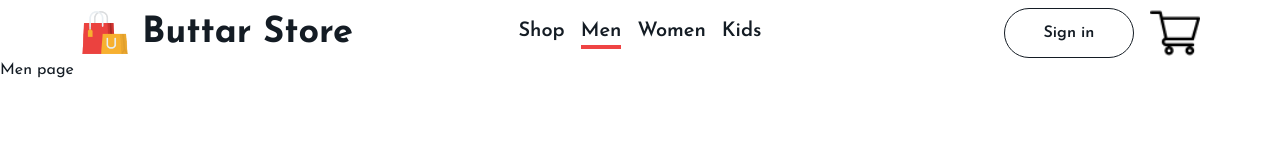
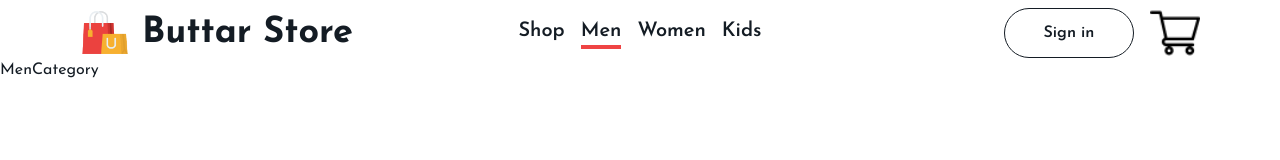
Before and after one commit to AfaqShahidKhan/buttar-store, a Next.js app: page /men in a window 1280 px wide. Shown: the top 160 px of the page. Built offline with nearby package versions, Linux system fonts and the light colour scheme.

Commit message:
minor modification

```diff
--- a/src/app/men/page.jsx
+++ b/src/app/men/page.jsx
@@ -1,9 +1,14 @@
+import MenCategory from "@/components/MenCategory";
 import React from "react";
 export const metadata = {
-    title: "Men",
-  };
+  title: "Men",
+};
 function page() {
-  return <div>Men page</div>;
+  return (
+    <>
+      <MenCategory />
+    </>
+  );
 }
 
 export default page;
--- /dev/null
+++ b/src/components/MenCategory.jsx
@@ -0,0 +1,9 @@
+import React from 'react'
+
+function MenCategory() {
+  return (
+    <div>MenCategory</div>
+  )
+}
+
+export default MenCategory
```
